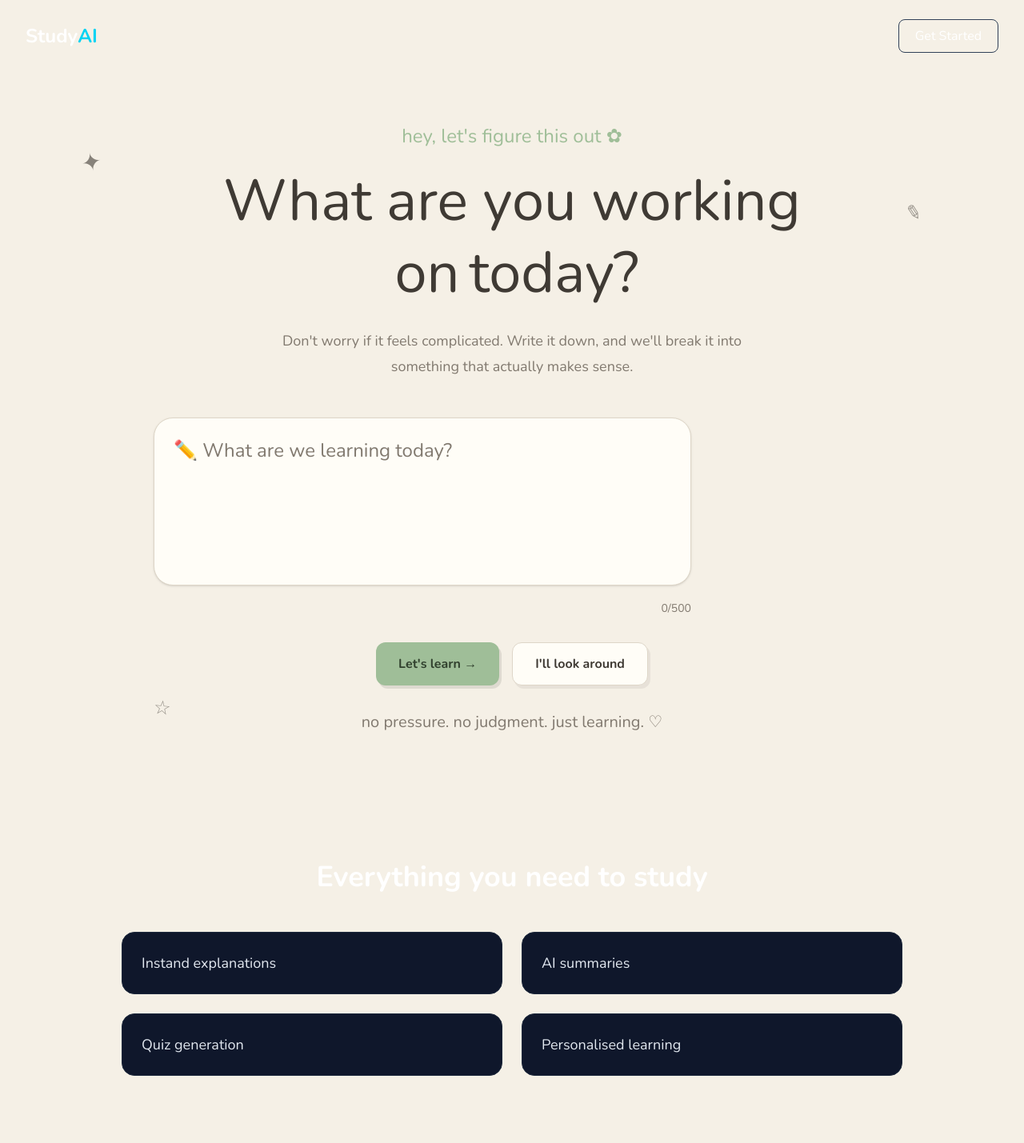
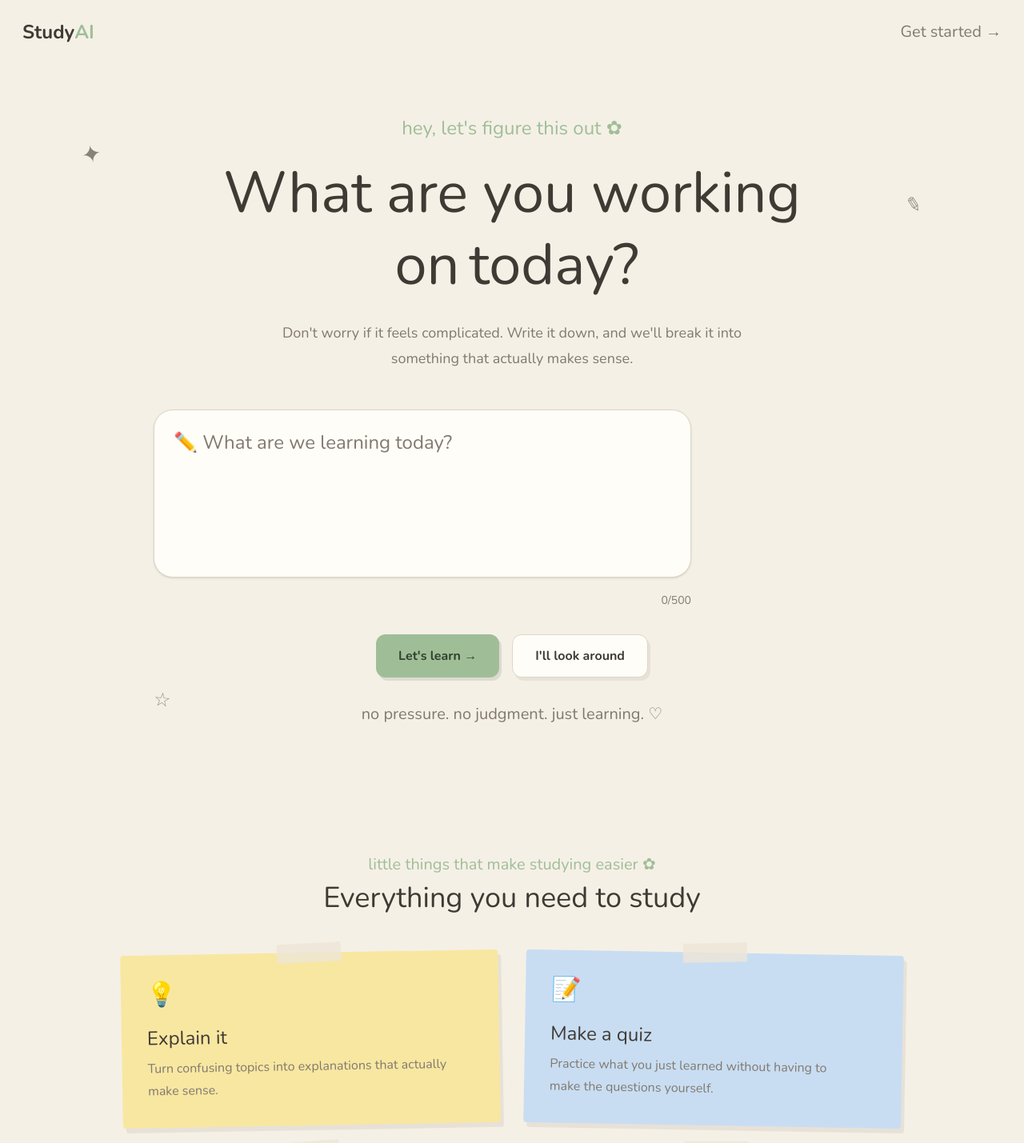
Before and after one commit to NS007-dev/studyai, a React (Vite) app in the folder frontend/: page / in a window 1280 px wide. Shown: the top 1429 px of the page at 80% size. Built offline with nearby package versions, Linux system fonts and the light colour scheme.

Commit message:
design updates

```diff
--- a/frontend/src/components/home/Features.tsx
+++ b/frontend/src/components/home/Features.tsx
@@ -1,29 +1,73 @@
+const features = [
+    {
+        emoji: "💡",
+        title: "Explain it",
+        description: "Turn confusing topics into explanations that actually make sense.",
+        color: "bg-[#f8e7a1]",
+        rotate: "-rotate-1",
+    },
+    {
+        emoji: "📝",
+        title: "Make a quiz",
+        description: "Practice what you just learned without having to make the questions yourself.",
+        color: "bg-[#c8ddf2]",
+        rotate: "rotate-1",
+    },
+    {
+        emoji: "🧠",
+        title: "Learn your way",
+        description: "Get explanations and study material that match how you learn.",
+        color: "bg-[#b9d8b3]",
+        rotate: "-rotate-2",
+    },
+    {
+        emoji: "📚",
+        title: "Summarise it",
+        description: "Turn long notes into something you can actually revise from.",
+        color: "bg-[#e8b9b2]",
+        rotate: "rotate-2",
+    },
+];
+
 function Features() {
-    const features = [
-        "Instand explanations",
-        "AI summaries",
-        "Quiz generation",
-        "Personalised learning"
-    ];
-
     return (
         <section className="mx-auto max-w-5xl px-6 py-24">
-            <h2 className="mb-12 text-center text-4xl font-bold text-white">
-                Everything you need to study
-            </h2>
 
-            <div className="grid gap-6 md:grid-cols-2">
+            <div className="mb-12 text-center">
+                <p className="font-[var(--font-handwriting)] text-xl text-[var(--color-primary)]">
+                    little things that make studying easier ✿
+                </p>
+
+                <h2 className="mt-2 font-[var(--font-display)] text-4xl text-[var(--color-text)]">
+                    Everything you need to study
+                </h2>
+            </div>
+
+            <div className="grid gap-8 md:grid-cols-2">
                 {features.map((feature) => (
-                    <div
-                        key={feature}
-                        className="rounded-2xl border border-slate-800 bg-slate-900 p-6 text-lg text-slate-200"
+                    <article
+                        key={feature.title}
+                        className={`relative ${feature.color} ${feature.rotate} rounded-sm p-8 shadow-[4px_6px_0_rgba(63,58,52,0.08)] transition-all duration-200 hover:-translate-y-2 hover:rotate-0 hover:shadow-[7px_10px_0_rgba(63,58,52,0.10)]`}
                     >
-                        {feature}
-                    </div>
+                        {/* Tape */}
+                        <div className="absolute -top-3 left-1/2 h-6 w-20 -translate-x-1/2 rotate-[-2deg] bg-[#eee7d8]/80" />
+
+                        <div className="text-3xl">
+                            {feature.emoji}
+                        </div>
+
+                        <h3 className="mt-5 font-[var(--font-display)] text-2xl text-[var(--color-text)]">
+                            {feature.title}
+                        </h3>
+
+                        <p className="mt-2 max-w-sm font-[var(--font-text)] leading-7 text-[var(--color-text-muted)]">
+                            {feature.description}
+                        </p>
+                    </article>
                 ))}
             </div>
         </section>
-    )
+    );
 }
 
 export default Features;
--- a/frontend/src/components/layout/Navbar.tsx
+++ b/frontend/src/components/layout/Navbar.tsx
@@ -1,15 +1,31 @@
 function Navbar() {
     return (
-        <nav className="flex items-center justify-between px-8 py-6">
-            <h1 className="text-2xl font-bold text-white">
-                Study<span className="text-cyan-400">AI</span>
-            </h1>
+        <nav className="mx-auto flex max-w-7xl items-center justify-between px-7 py-6">
 
-            <button className="rounded-lg border border-slate-700 px-5 py-2 text-white hover:border-slate-500">
-                Get Started
+            <a
+                href="/"
+                className="font-[var(--font-display)] text-2xl font-bold text-[var(--color-text)]"
+            >
+                Study
+                <span className="text-[var(--color-primary)]">AI</span>
+            </a>
+
+            <button
+                className="
+          font-[var(--font-handwriting)]
+          text-xl
+          text-[var(--color-text-muted)]
+          transition-transform
+          duration-200
+          hover:rotate-[-2deg]
+          hover:text-[var(--color-text)]
+        "
+            >
+                Get started →
             </button>
+
         </nav>
-    )
+    );
 }
 
 export default Navbar;
```
